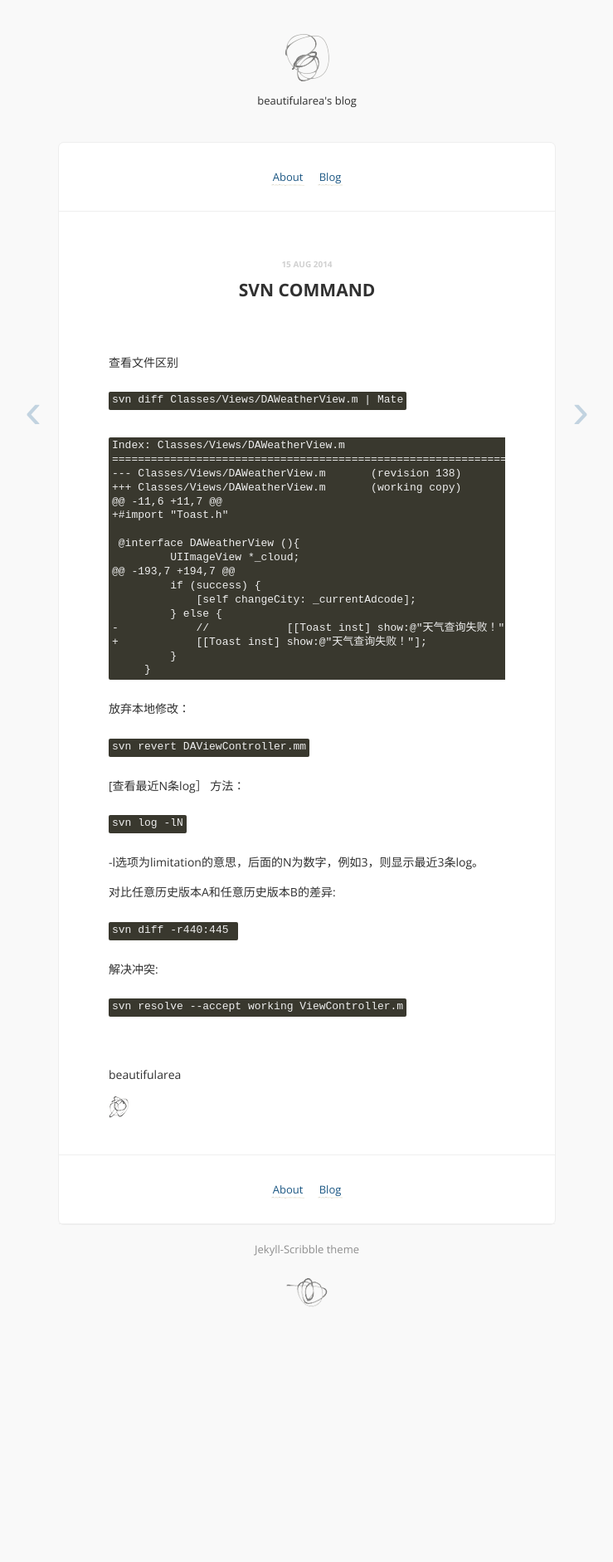
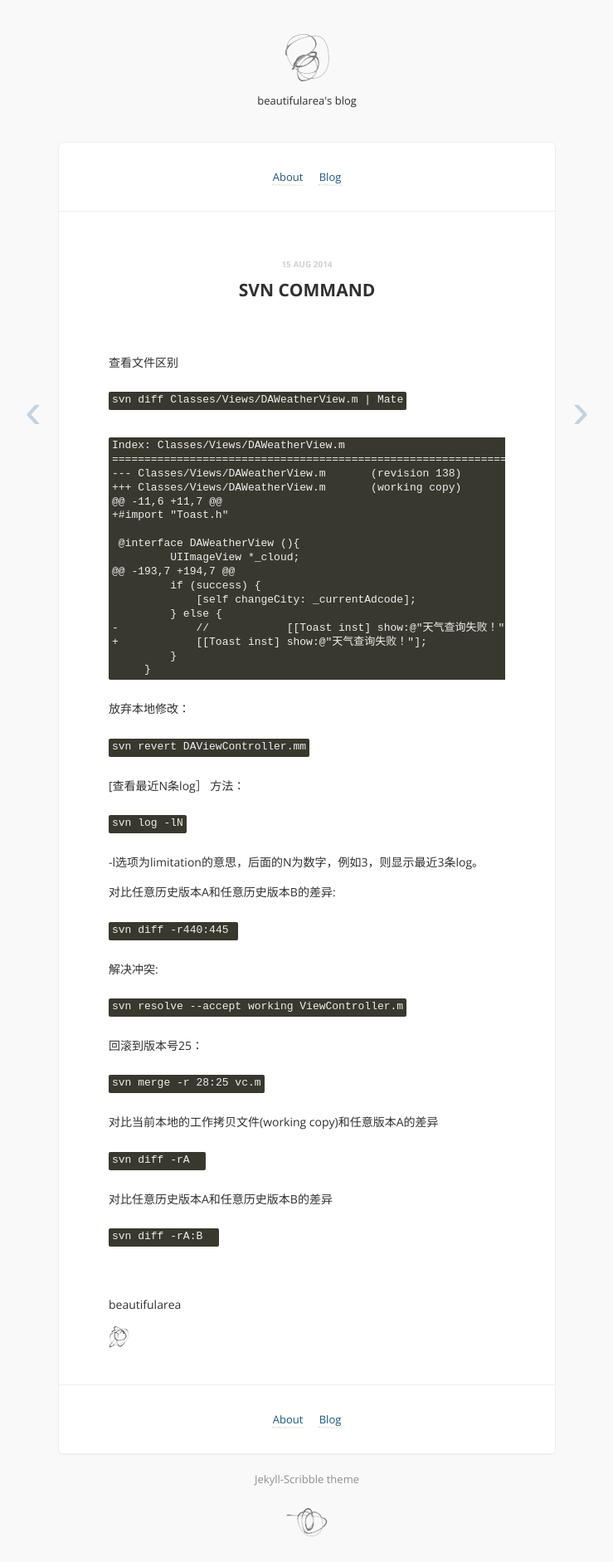
Before and after one commit to beautifularea/beautifularea.github.io, a Jekyll site: the page built from _posts/2014-08-15-svndiff.md, in a window 1280 px wide. Shown: the whole page at 83% size, without its empty margins (270-1009 px from the left). Built offline with Jekyll 4.4.1, drawn with Linux system fonts in a browser that asks for light colours; Markdown is read by kramdown in place of the engine named in the settings; comment, search, counter and statistics services are not loaded; before the commit the page ends 1605 px from its top, so only the background shows below that.

Commit message:
svn command

```diff
--- a/_posts/2014-08-15-svndiff.md
+++ b/_posts/2014-08-15-svndiff.md
@@ -50,3 +50,18 @@ svn diff -r440:445
 {% highlight Objective-C %}
 svn resolve --accept working ViewController.m
 {% endhighlight %}
+
+回滚到版本号25：
+{% highlight Objective-C %}
+svn merge -r 28:25 vc.m
+{% endhighlight %}
+
+对比当前本地的工作拷贝文件(working copy)和任意版本A的差异
+{% highlight Objective-C %}
+svn diff -rA
+{% endhighlight %}
+
+对比任意历史版本A和任意历史版本B的差异
+{% highlight Objective-C %}
+svn diff -rA:B
+{% endhighlight %}
```
